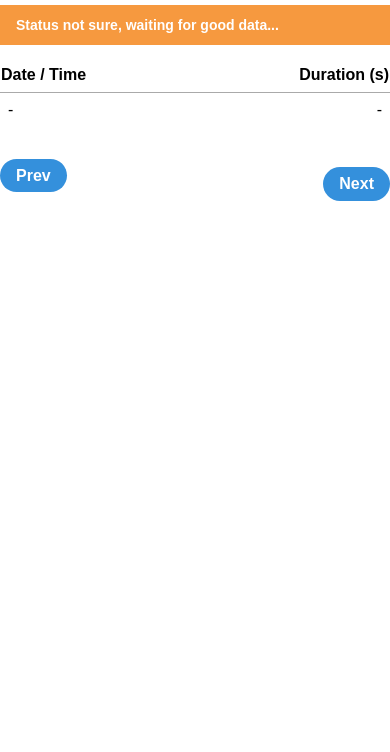
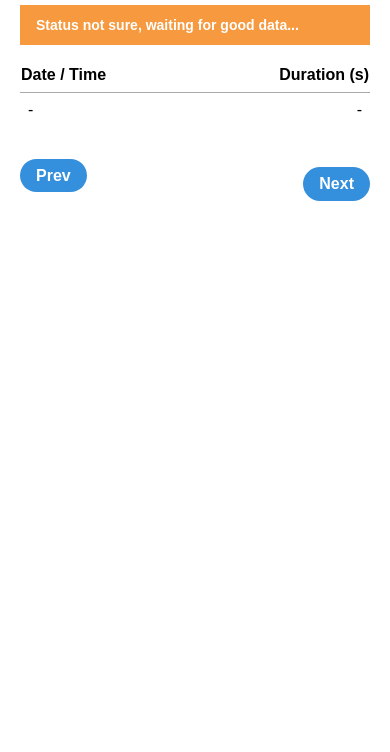
Before and after one commit to mstrehse/isp-outage-monitor, a website: page public/index.html in a window 390 px wide. Shown: the part 92-844 px from the top of the page. Drawn offline with Linux system fonts and the light colour scheme; no server answers.

Commit message:
added padding on mobile

```diff
--- a/public/index.html
+++ b/public/index.html
@@ -6,7 +6,7 @@
         <link href="/tailwind.min.css" rel="stylesheet">
     </head>
     <body>
-        <div class="container mx-auto pt-10 pb-10">
+        <div class="container mx-auto p-5 pt-10 pb-10">
             <h1>ISP Outage Monitor</h1>
 
             <p class="mt-5">
```
